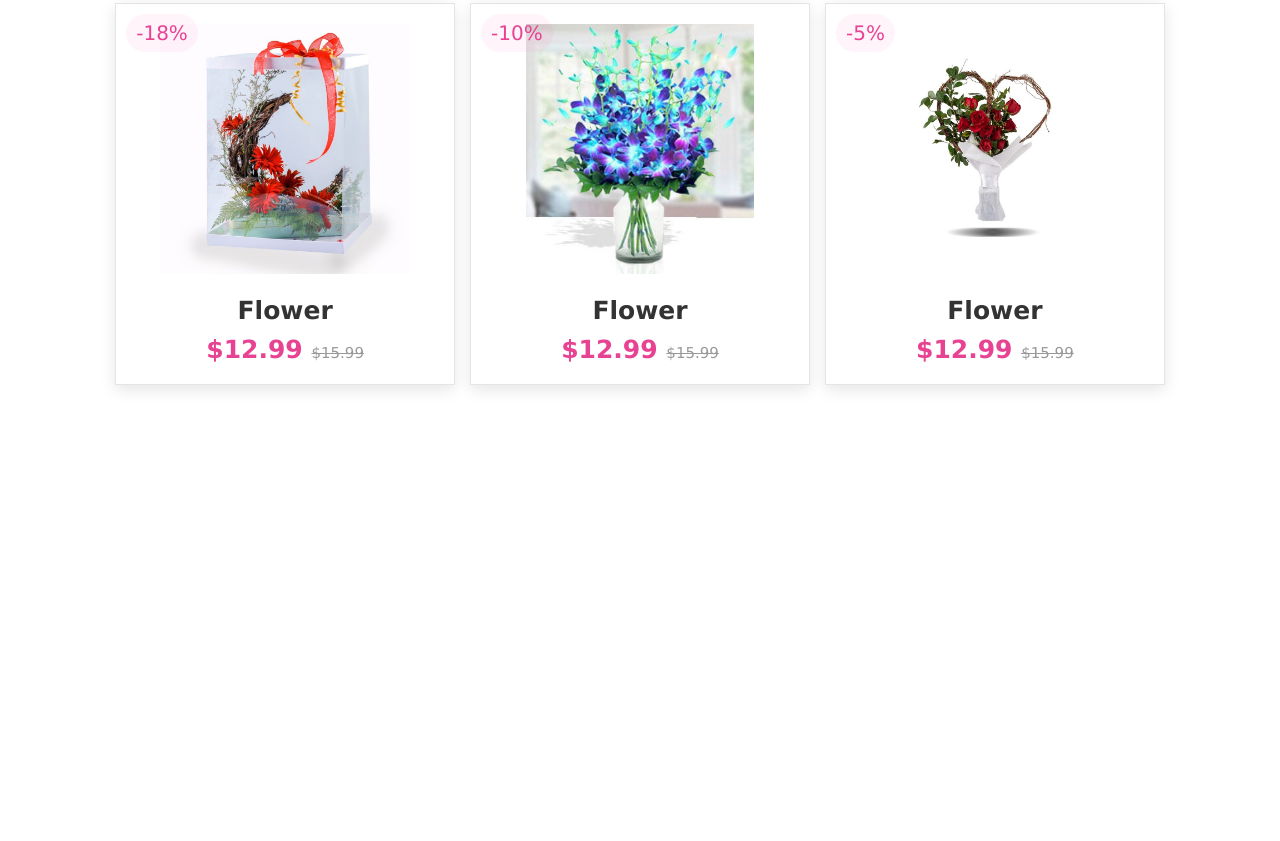
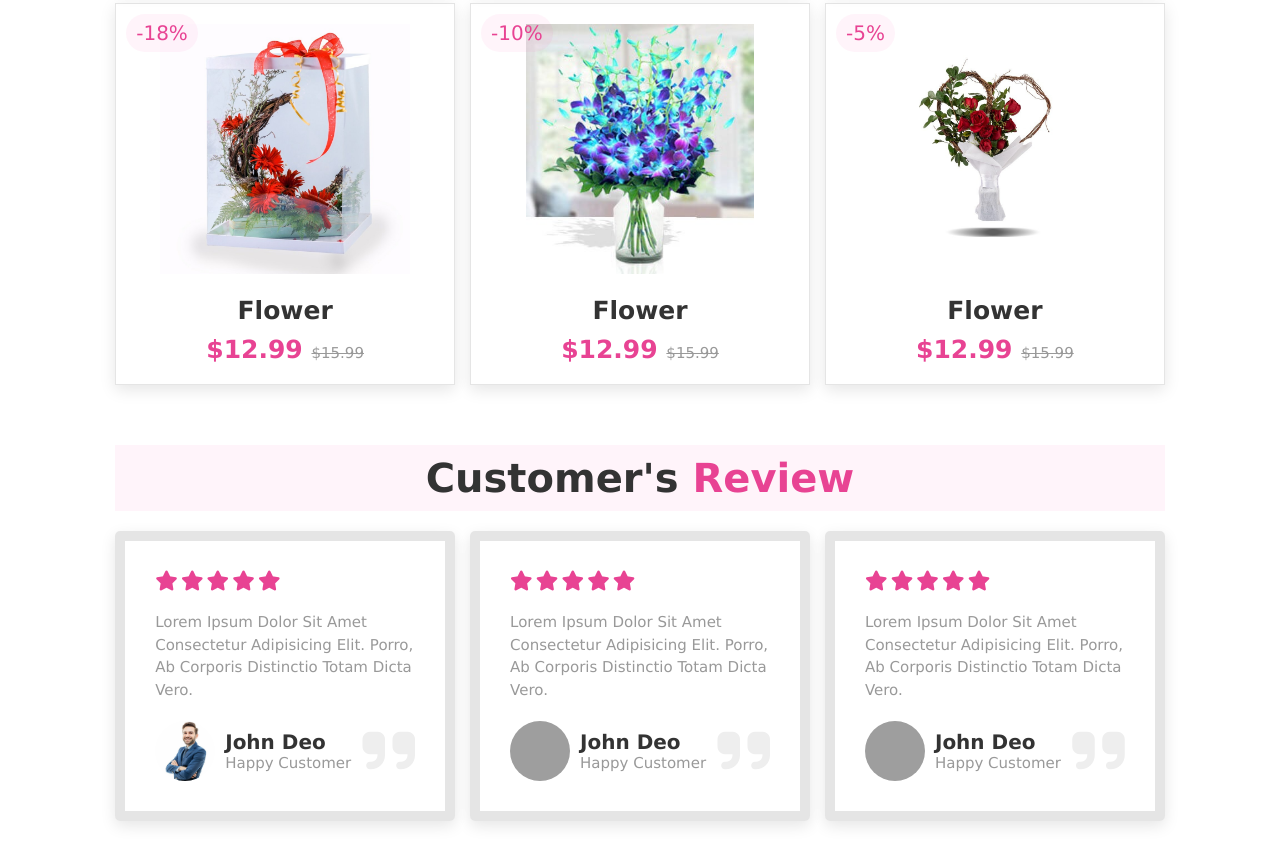
Before and after one commit to abdul-alim-0/E-Commerce-Website, a plain HTML site: page index.html in a window 1280 px wide. Shown: the part 2402-3243 px from the top of the page. Before the commit the page ends 2807 px from the top, so only its background shows below. Drawn offline with Linux system fonts and the light colour scheme; grey boxes are pictures that could not be loaded.

Commit message:
Add review section

```diff
--- a/index.html
+++ b/index.html
@@ -1,17 +1,21 @@
 <!DOCTYPE html>
 <html lang="en">
+
 <head>
     <meta charset="UTF-8">
     <meta name="viewport" content="width=device-width, initial-scale=1.0">
     <title>E-Commerce website</title>
 
     <!-- font awesome cnd link -->
-    <link rel="stylesheet" href="https://cdnjs.cloudflare.com/ajax/libs/font-awesome/6.6.0/css/all.min.css" integrity="sha512-Kc323vGBEqzTmouAECnVceyQqyqdsSiqLQISBL29aUW4U/M7pSPA/gEUZQqv1cwx4OnYxTxve5UMg5GT6L4JJg==" crossorigin="anonymous" referrerpolicy="no-referrer" />
+    <link rel="stylesheet" href="https://cdnjs.cloudflare.com/ajax/libs/font-awesome/6.6.0/css/all.min.css"
+        integrity="sha512-Kc323vGBEqzTmouAECnVceyQqyqdsSiqLQISBL29aUW4U/M7pSPA/gEUZQqv1cwx4OnYxTxve5UMg5GT6L4JJg=="
+        crossorigin="anonymous" referrerpolicy="no-referrer" />
 
     <!-- custom css file link -->
     <link rel="stylesheet" href="./style.css">
 
 </head>
+
 <body>
 
     <!-- header section starts -->
@@ -43,7 +47,8 @@
         <div class="content">
             <h3>fresh flowers</h3>
             <span>natural & beautiful flowers</span>
-            <p>Lorem ipsum dolor sit amet, consectetur adipisicing elit. Veniam, sunt expedita quo totam nam exercitationem. Eius minus explicabo quasi adipisci!</p>
+            <p>Lorem ipsum dolor sit amet, consectetur adipisicing elit. Veniam, sunt expedita quo totam nam
+                exercitationem. Eius minus explicabo quasi adipisci!</p>
             <a href="#" class="btn">shop now</a>
         </div>
     </section>
@@ -51,7 +56,7 @@
 
 
     <!-- about section starts -->
-     <section class="about" id="about">
+    <section class="about" id="about">
         <h1 class="heading"><span>about </span> us</h1>
         <div class="row">
             <div class="video-container">
@@ -61,12 +66,13 @@
 
             <div class="content">
                 <h3>why choose us? </h3>
-                <p>Lorem ipsum dolor, sit amet consectetur adipisicing elit. Ab, esse maiores aperiam accusamus deserunt reiciendis facere? Iusto cum nesciunt odio!</p>
+                <p>Lorem ipsum dolor, sit amet consectetur adipisicing elit. Ab, esse maiores aperiam accusamus deserunt
+                    reiciendis facere? Iusto cum nesciunt odio!</p>
                 <p>Lorem ipsum dolor sit amet consectetur adipisicing elit. Fuga, quaerat?</p>
                 <a href="" class="btn">lear more</a>
             </div>
         </div>
-     </section>
+    </section>
     <!-- about section End -->
 
 
@@ -105,7 +111,7 @@
 
 
     <!-- products section starts -->
-     <section class="products" id="products">
+    <section class="products" id="products">
         <h1 class="heading">latest <span>products</span></h1>
 
         <div class="box-container">
@@ -245,8 +251,76 @@
                 </div>
             </div>
         </div>
-     </section>
-    <!-- products section starts -->
+    </section>
+    <!-- products section end -->
+
+
+
+    <!-- review section start  -->
+    <section class="review" id="review">
+        <h1 class="heading">customer's <span>review</span></h1>
+        <div class="box-container">
+            <div class="box">
+                <div class="stars">
+                    <i class="fas fa-star"></i>
+                    <i class="fas fa-star"></i>
+                    <i class="fas fa-star"></i>
+                    <i class="fas fa-star"></i>
+                    <i class="fas fa-star"></i>
+                </div>
+                <p>Lorem ipsum dolor sit amet consectetur adipisicing elit. Porro, ab corporis distinctio totam dicta
+                    vero.</p>
+                <div class="user">
+                    <img src="./assets/image/pic-1.jpg" alt="">
+                    <div class="user-info">
+                        <h3>john deo</h3>
+                        <span>happy customer</span>
+                    </div>
+                </div>
+                <span class="fas fa-quote-right"></span>
+            </div>
+            <div class="box">
+                <div class="stars">
+                    <i class="fas fa-star"></i>
+                    <i class="fas fa-star"></i>
+                    <i class="fas fa-star"></i>
+                    <i class="fas fa-star"></i>
+                    <i class="fas fa-star"></i>
+                </div>
+                <p>Lorem ipsum dolor sit amet consectetur adipisicing elit. Porro, ab corporis distinctio totam dicta
+                    vero.</p>
+                <div class="user">
+                    <img src="./assets/image/pic-2.jpg" alt="">
+                    <div class="user-info">
+                        <h3>john deo</h3>
+                        <span>happy customer</span>
+                    </div>
+                </div>
+                <span class="fas fa-quote-right"></span>
+            </div>
+            <div class="box">
+                <div class="stars">
+                    <i class="fas fa-star"></i>
+                    <i class="fas fa-star"></i>
+                    <i class="fas fa-star"></i>
+                    <i class="fas fa-star"></i>
+                    <i class="fas fa-star"></i>
+                </div>
+                <p>Lorem ipsum dolor sit amet consectetur adipisicing elit. Porro, ab corporis distinctio totam dicta
+                    vero.</p>
+                <div class="user">
+                    <img src="./assets/image/pic-3.jpg" alt="">
+                    <div class="user-info">
+                        <h3>john deo</h3>
+                        <span>happy customer</span>
+                    </div>
+                </div>
+                <span class="fas fa-quote-right"></span>
+            </div>
+        </div>
+    </section>
+    <!-- review section end  -->
 
 </body>
+
 </html>
--- a/style.css
+++ b/style.css
@@ -319,7 +319,58 @@ header .fa-bars{
 
 
 
-
+/* ======== review section start ======= */
+.review .box-container{
+    display: flex;
+    flex-wrap: wrap;
+    gap: 1.5rem;
+}
+.review .box-container .box{
+    flex: 1 1 30rem;
+    box-shadow:  0 .5rem 1.5rem rgba(0,0,0,0.1);
+    border-radius: 0.5rem;
+    padding: 3rem 3rem;
+    position: relative;
+    border: 1rem solid rgba(0,0,0,0.1);
+}
+.review .box-container .box .fa-quote-right{
+    position: absolute;
+    bottom: 3rem;
+    right: 3rem;
+    font-size: 6rem;
+    color: #eee;
+}
+.review .box-container .box .stars i{
+    color: var(--pink);
+    font-size: 2rem;
+}
+.review .box-container .box p{
+    color: #999;
+    font-size: 1.5rem;
+    line-height: 1.5;
+    padding-top: 2rem;
+}
+.review .box-container .box .user{
+    display: flex;
+    align-items: center;
+    padding-top: 2rem;
+}
+.review .box-container .box .user img{
+    height: 6rem;
+    width: 6rem;
+    border-radius: 50%;
+    object-fit: cover;
+    margin-right: 1rem;
+}
+.review .box-container .box .user h3{
+    font-size: 2rem;
+    color: #333;
+}
+.review .box-container .box .user span{
+    font-size: 1.5rem;
+    color: #999;
+}
+/* ======== review section End ======= */
 
 
 
```
